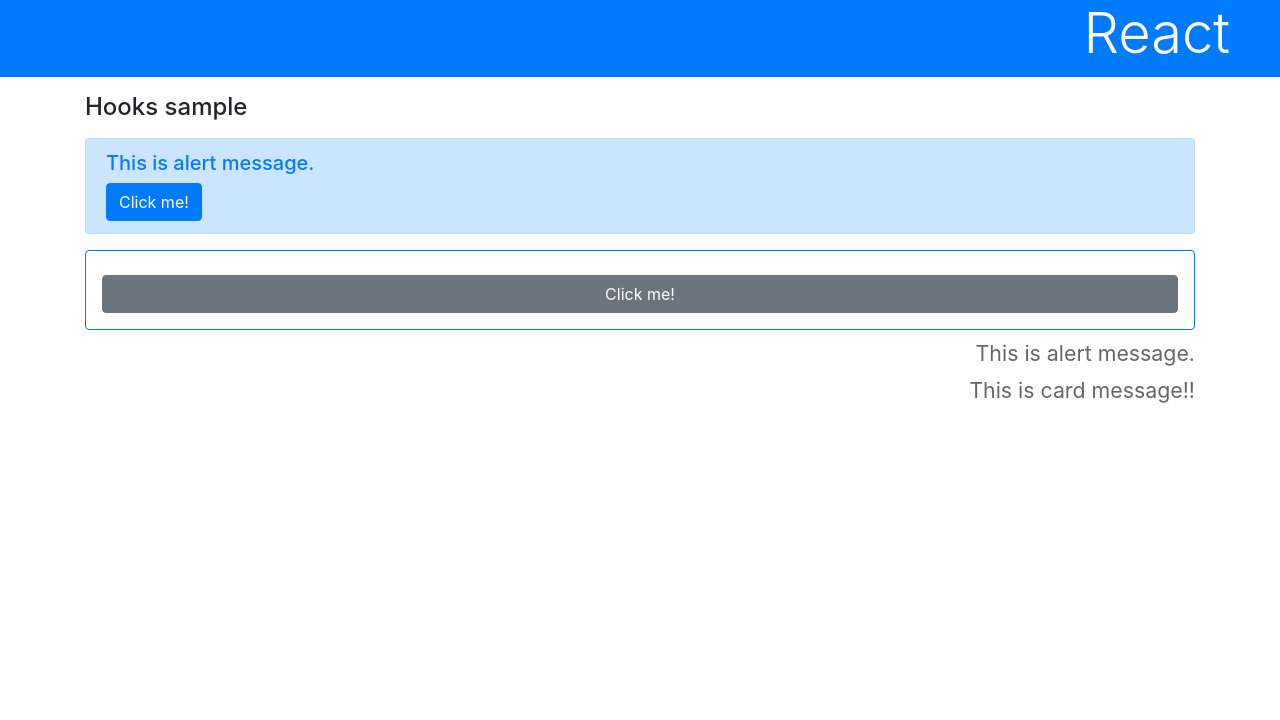
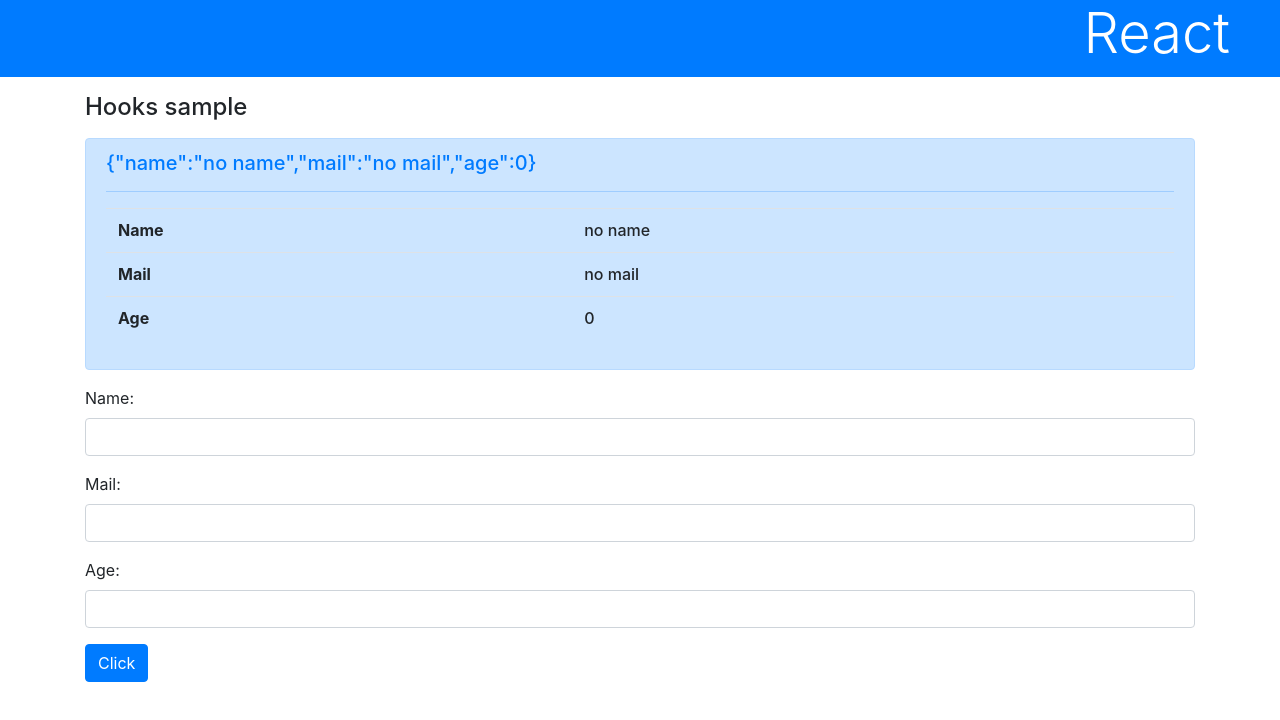
Before and after one commit to kobe2403/reactjs-nextjs-nyumon, a React (Create React App) app in the folder reactapp/: page / in a window 1280 px wide. Shown: the top 720 px of the page. Built offline with nearby package versions, Linux system fonts and the light colour scheme.

Commit message:
フォームの使用

```diff
--- a/reactapp/src/App.tsx
+++ b/reactapp/src/App.tsx
@@ -3,51 +3,67 @@
 import "./App.css"
 
 function AlertMessage(props:any) {
-    const data = ["Hello!", "Welcome...", "Good-bye?"];
-
-    //変更用関数
-    const actionAlert = () => {
-        const re = data[Math.floor(Math.random() * data.length)];
-        props.setAlert("Message:" + re + '".');
-    }
+    const data = props.data;
+    const msg = JSON.stringify(data);//JSON型にして送信
 
     //戻り値
     return <div className="alert alert-primary h5 text-primary">
-        <h5>{props.alert}</h5>
-        <button onClick={actionAlert} className="btn btn-primary" >Click me!</button>
-    </div>
-}
-
-function CardMessage(props:any) {
-    const [count, setCount] = useState(0);
-
-    const actionCard = () => {
-        setCount(count + 1);
-        props.setCard("card counter:" + count + "count.");
-    };
-
-    return <div className="card p-3 h5 border-primary text-center">
-        <h5>{props.count}</h5>
-        <button onClick={actionCard} className="btn btn-secondary" >Click me!</button>
+        <h5>{msg}</h5>
+        <hr />
+        <table className="table h6">
+            <tbody>
+                <tr><th>Name</th><td>{data.name}</td></tr>
+                <tr><th>Mail</th><td>{data.mail}</td></tr>
+                <tr><th>Age</th><td>{data.age}</td></tr>
+            </tbody>
+        </table>
     </div>
 }
 
 function App() {
-    /**ステートの利用。初期設定 */
-    const [alert, setAlert] = useState("This is alert message.");
-    const [card, setCard] = useState("This is card message!!");
+    const [name, setName] = useState("no name");
+    const [mail, setMail] = useState("no mail");
+    const [age, setAge] = useState(0);
+    const [form, setForm] = useState({name: "no name", mail: "no mail", age:0});//フォームの値を保持
+
+    const doChangeName = (e:any) => {
+        setName(e.target.value);
+    };
+
+    const doChangeMail = (e:any) => {
+        setMail(e.target.value);
+    };
+
+    const doChangeAge = (e:any) => {
+        setAge(e.target.value);
+    };
+
+    const doSubmit = (e:any) => {
+        setForm({name:name, mail:mail, age:age});
+        e.preventDefault();//submitイベントの発生元であるフォームが持つデフォルトの動作をキャンセルするメソッド。
+    };
 
     return (
         <div>
             <h1 className="bg-primary text-white display-4">React</h1>
             <div className="container">
                 <h4 className="my-3">Hooks sample</h4>
-                <AlertMessage alert={alert} setAlert={setAlert} />
-                <CardMessage card={card} setCard={setCard} />
-                <div className="text-right">
-                    <p>{alert}</p>
-                    <p>{card}</p>
-                </div>
+                <AlertMessage data={form} setData={setForm} />
+                <form onSubmit={doSubmit}>
+                    <div className="form-group">
+                        <label>Name:</label>
+                        <input type="text" className="form-control" onChange={doChangeName} />
+                    </div>
+                    <div className="form-group">
+                        <label>Mail:</label>
+                        <input type="text" className="form-control" onChange={doChangeMail} />
+                    </div>
+                    <div className="form-group">
+                        <label>Age:</label>
+                        <input type="text" className="form-control" onChange={doChangeAge} />
+                    </div>
+                    <input type="submit" className="btn btn-primary" onChange={doSubmit} value="Click" />
+                </form>
             </div>
         </div>
     )
```
